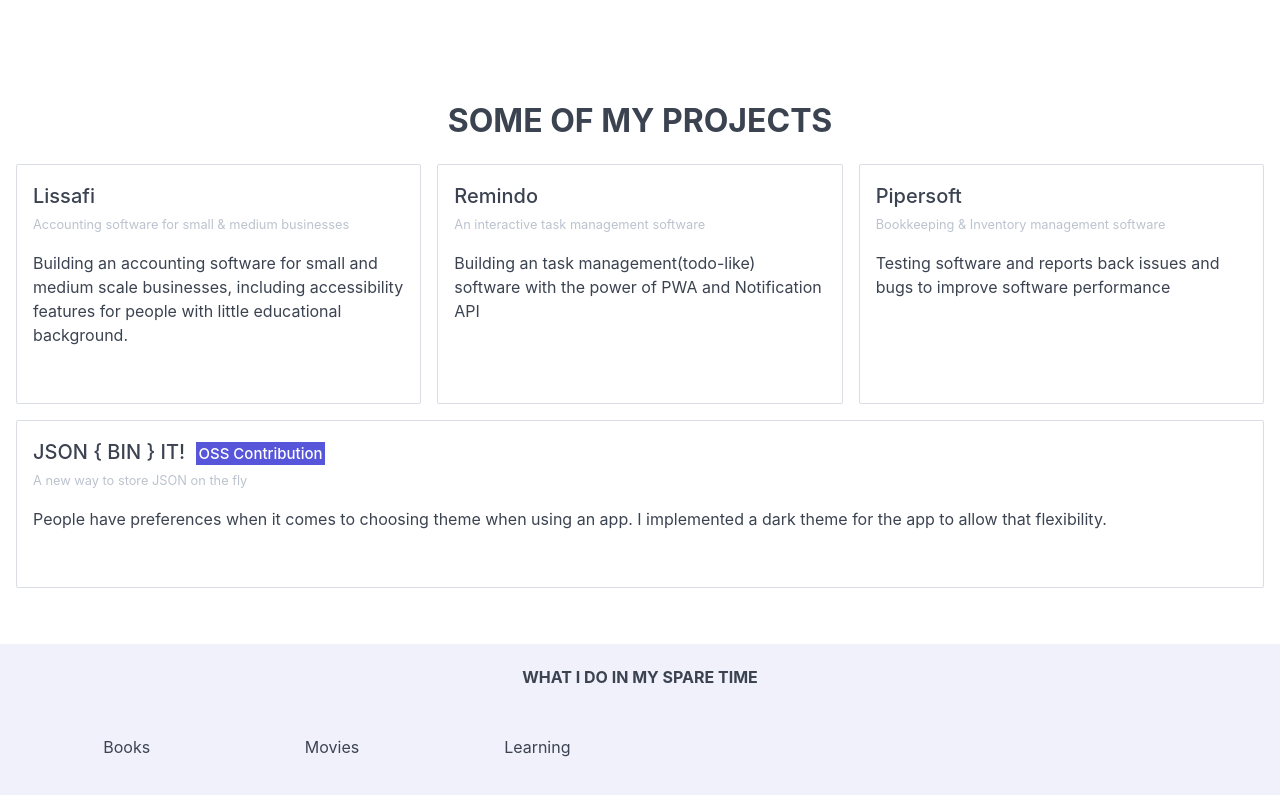
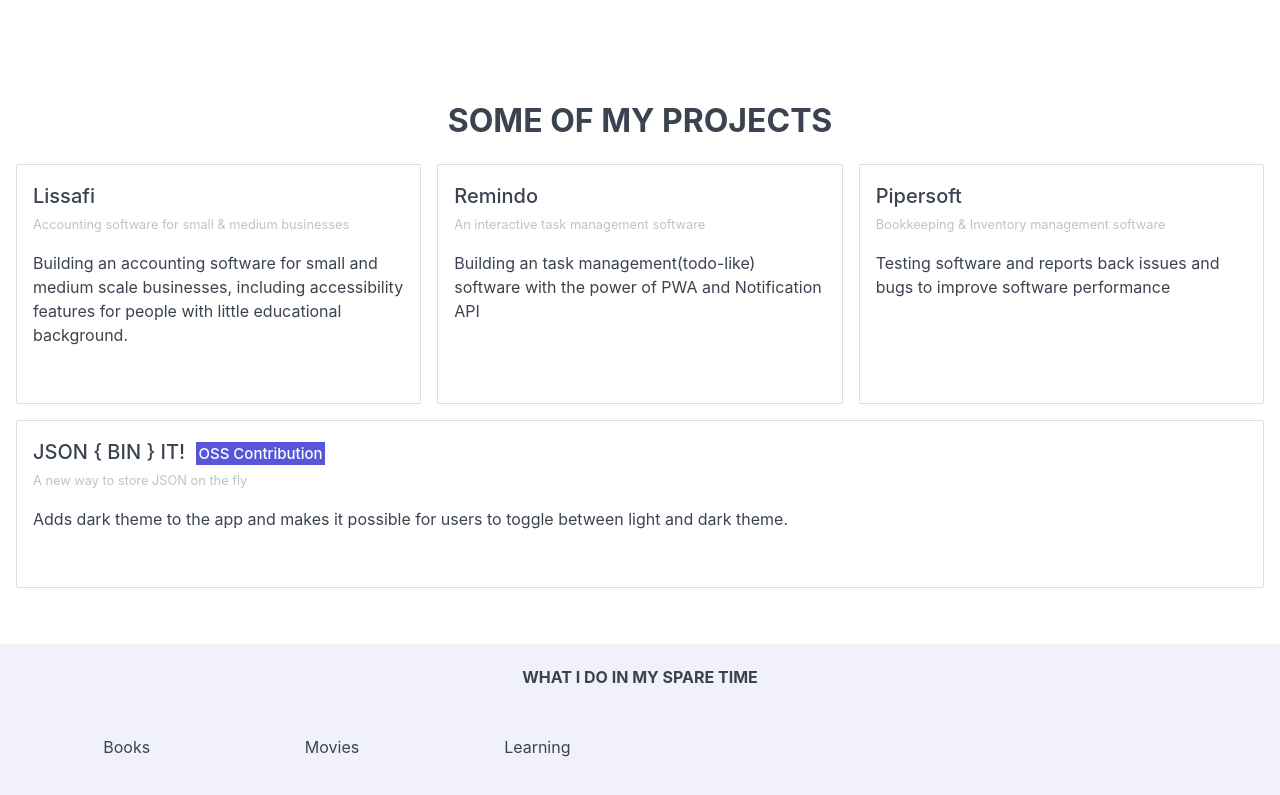
Before and after one commit to Aybee5/portfolio, a Nuxt app: page / in a window 1280 px wide. Shown: the part 1952-2747 px from the top of the page. Built offline with nearby package versions, Linux system fonts and the light colour scheme.

Commit message:
Change text

```diff
--- a/components/Projects/index.vue
+++ b/components/Projects/index.vue
@@ -45,7 +45,7 @@
                     {title:'Lissafi', link: 'https://app.lissafi.com', summary: 'Accounting software for small & medium businesses', description: `Building an accounting software for small and medium scale businesses, including accessibility features for people with little educational background.`, icons: ['icon-django', 'icon-vue-dot-js', 'icon-amazonaws', 'icon-mysql', 'icon-node-dot-js', 'icon-flask']},
                     {title:'Remindo', link: 'https://remindo.netlify.app', summary: 'An interactive task management software', description: 'Building an task management(todo-like) software with the power of PWA and Notification API', icons: ['icon-vue-dot-js', 'icon-couchdb-icon', 'icon-googlecloud' ]},
                     {title:'Pipersoft', link: 'https://piper.com.ng', summary: 'Bookkeeping & Inventory management software', description: 'Testing software and reports back issues and bugs to improve software performance', icons: ['icon-django', 'icon-vue-dot-js', 'icon-couchdb-icon']},
-                    {title:' JSON { BIN } IT!', link: 'https://jsonbin.it', summary: 'A new way to store JSON on the fly', description: 'People have preferences when it comes to choosing theme when using an app. I implemented a dark theme for the app to allow that flexibility.', icons: ['icon-django', 'icon-vue-dot-js', 'icon-couchdb-icon'], oss: true},
+                    {title:' JSON { BIN } IT!', link: 'https://jsonbin.it', summary: 'A new way to store JSON on the fly', description: 'Adds dark theme to the app and makes it possible for users to toggle between light and dark theme.', icons: ['icon-django', 'icon-vue-dot-js', 'icon-couchdb-icon'], oss: true},
 
                 ]
             }
```
